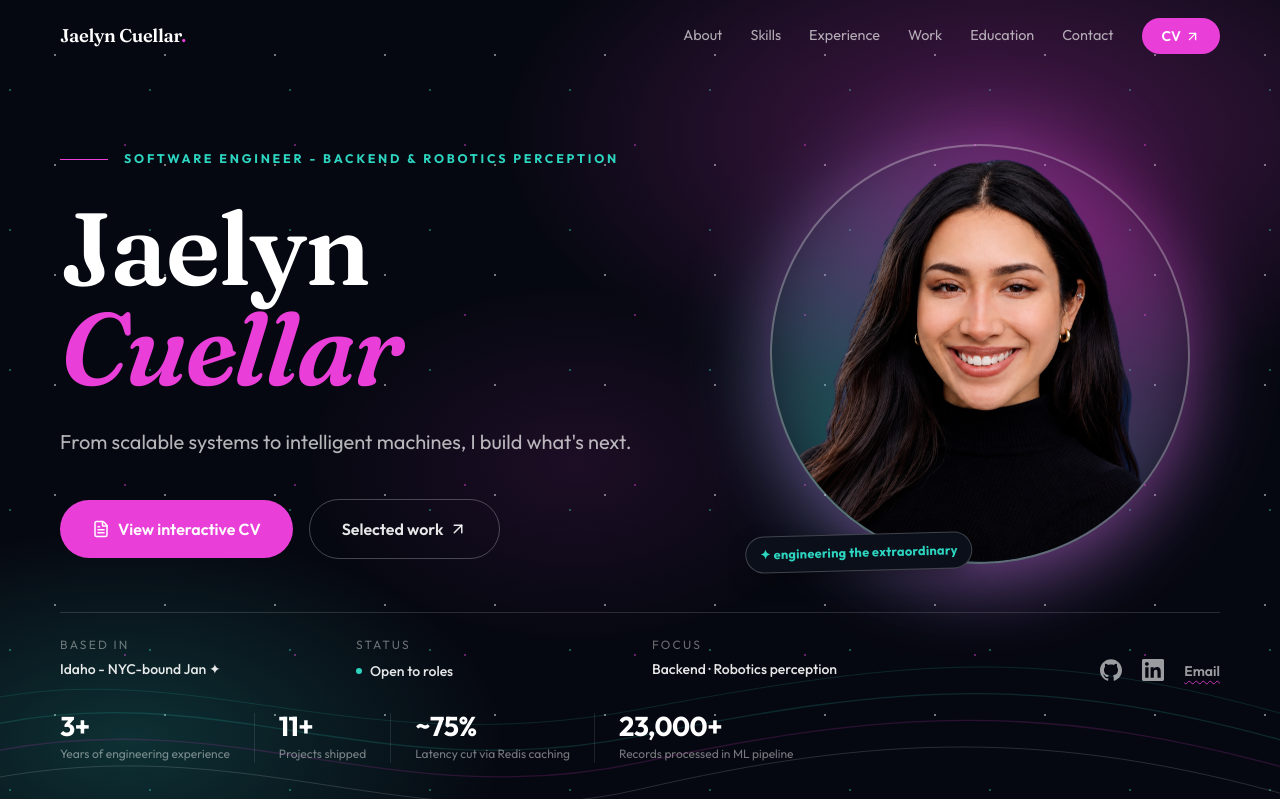
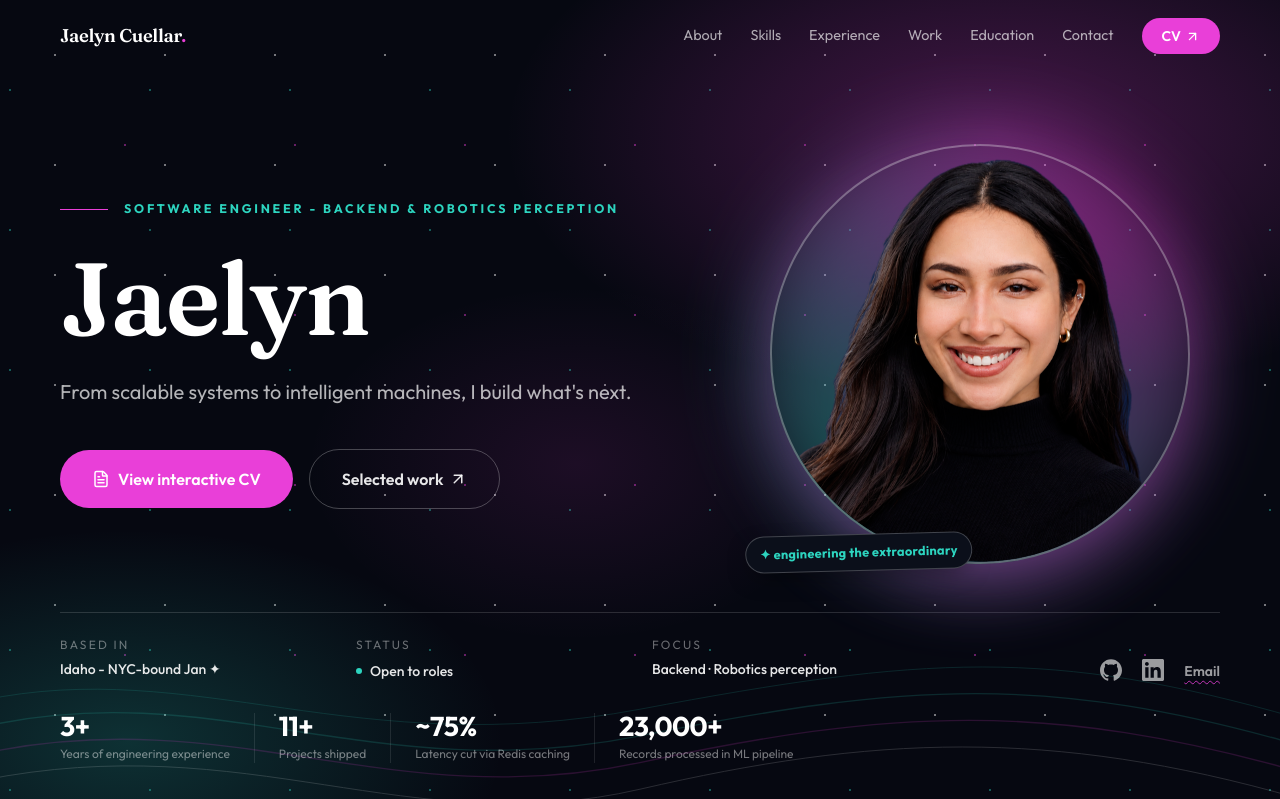
Before and after one commit to jaelyncuellar/portfolio-2026, a Next.js app: page / in a window 1280 px wide. Shown: the top 799 px of the page. Built offline with nearby package versions, Linux system fonts and the light colour scheme.

Commit message:
Show first name only in the hero

```diff
--- a/src/components/hero.tsx
+++ b/src/components/hero.tsx
@@ -62,10 +62,6 @@ export default function Hero() {
 
             <motion.h1 variants={item} className="hero-title max-w-3xl">
               {profile.firstName}
-              <br />
-              <span className="italic text-[rgb(var(--accent))]">
-                {profile.lastName}
-              </span>
             </motion.h1>
 
             <motion.p
```
